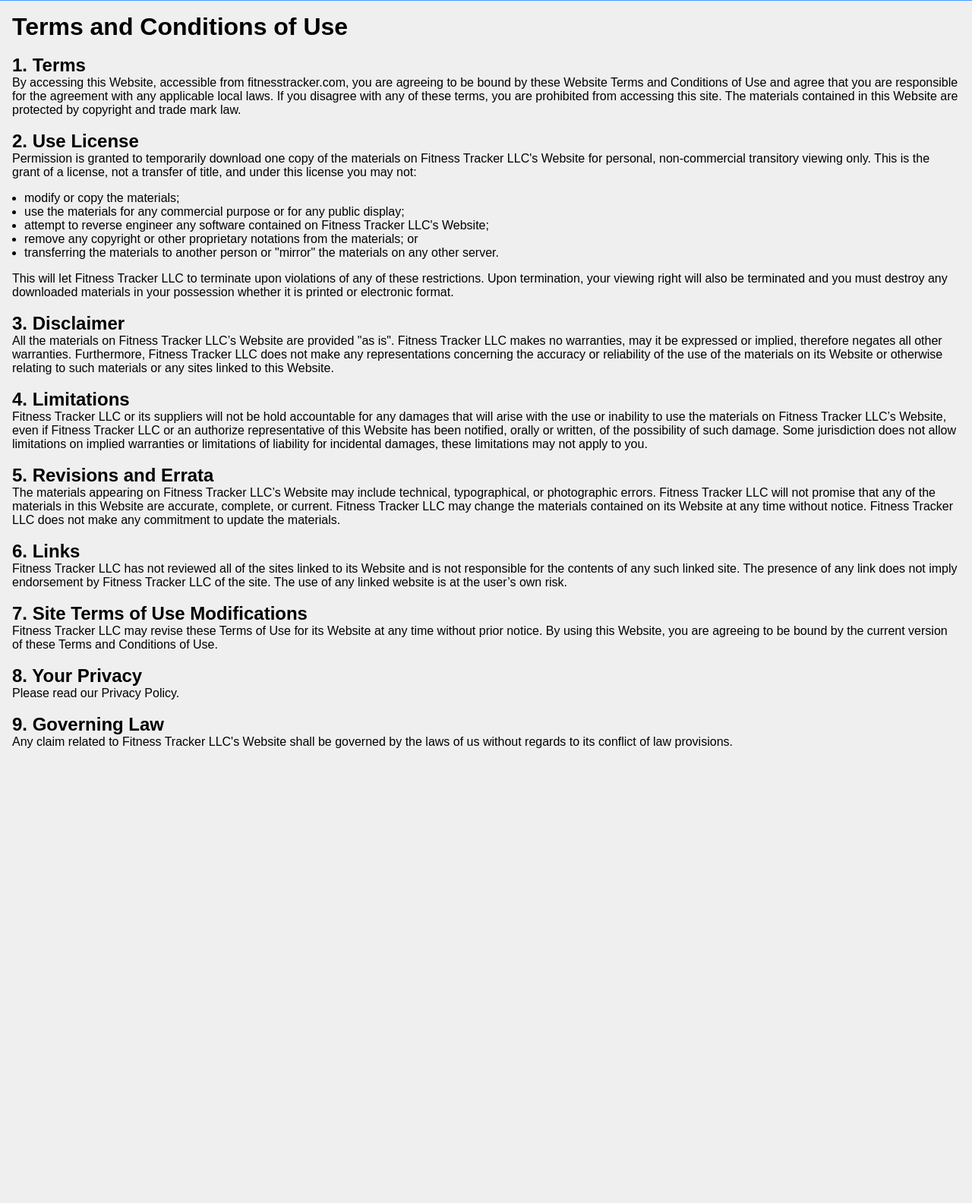
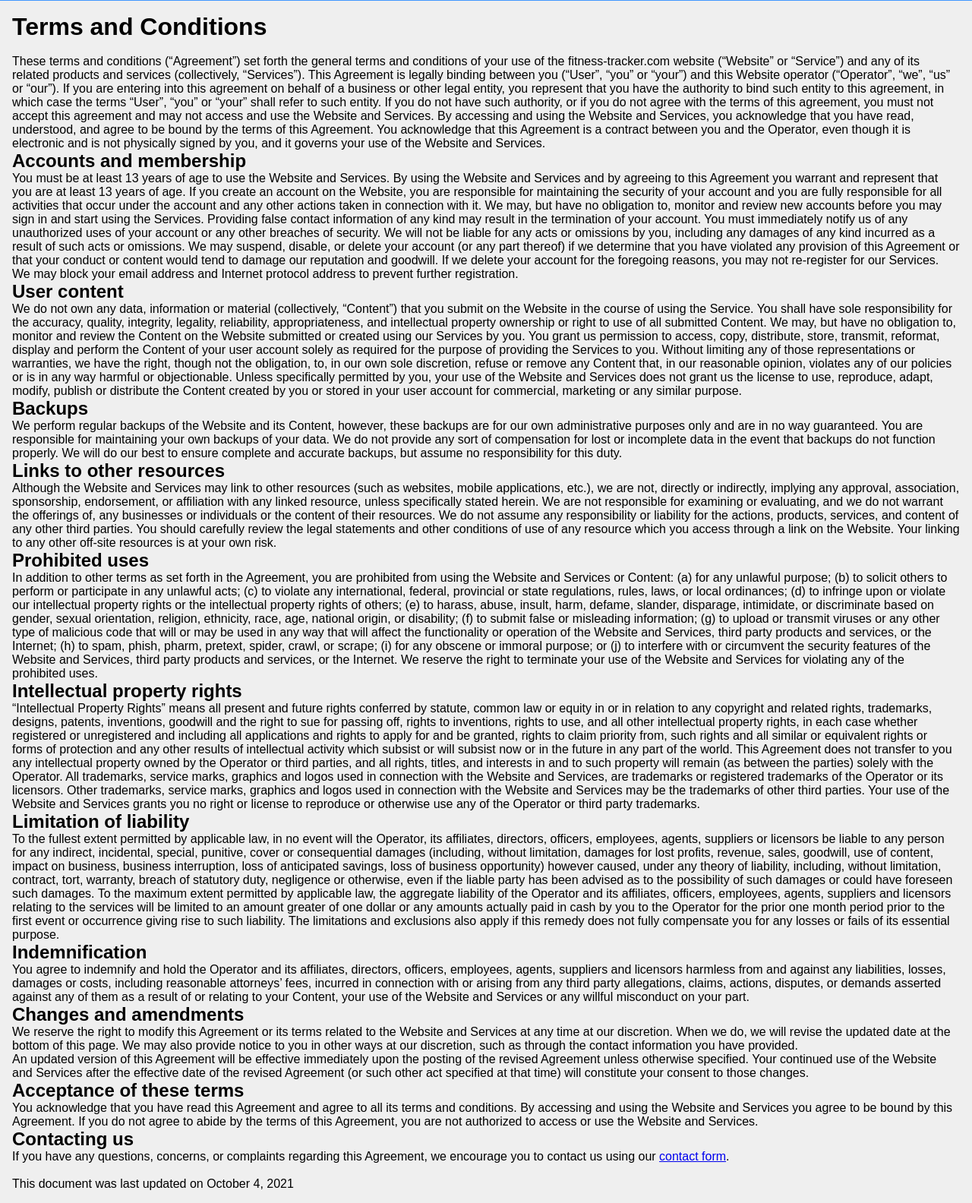
Before and after one commit to hughesm10/Fitness-Tracker, a PHP site: page /tos.html in a window 1280 px wide. Shown: the part 313-1897 px from the top of the page at 76% size. Before the commit the page ends 1298 px from the top, so only its background shows below. Run offline with PHP 8.4, Linux system fonts and the light colour scheme.

Commit message:
updated buttons, added contact page

```diff
--- a/adddata.html
+++ b/adddata.html
@@ -39,7 +39,8 @@
         <div class="nav-right">
 
           <form>  <!--------sign up button---------->
-            <input type="button" value="Sign Up | Login" onclick="window.location.href='signup.html'" class="signup-button">
+            <input type="button" value="Sign Up" onclick="window.location.href='signup.html'" class="signup-button">
+            <input type="button" value="Login" onclick="window.location.href='login.html'" class="login-button">
           </form>
 
           <a href="profile.html">
--- a/dashboard.html
+++ b/dashboard.html
@@ -39,7 +39,8 @@
         <div class="nav-right">
 
           <form>  <!--------sign up button---------->
-            <input type="button" value="Sign Up | Login" onclick="window.location.href='signup.html'" class="signup-button">
+            <input type="button" value="Sign Up" onclick="window.location.href='signup.html'" class="signup-button">
+            <input type="button" value="Login" onclick="window.location.href='login.html'" class="login-button">
           </form>
 
           <a href="profile.html">
--- a/index.html
+++ b/index.html
@@ -40,7 +40,8 @@
     <div class="nav-right">
 
       <form>  <!--------sign up button---------->
-        <input type="button" value="Sign Up | Login" onclick="window.location.href='signup.html'" class="signup-button">
+        <input type="button" value="Sign Up" onclick="window.location.href='signup.html'" class="signup-button">
+        <input type="button" value="Login" onclick="window.location.href='login.html'" class="login-button">
       </form>
 
       <a href="profile.html">
--- a/profile.html
+++ b/profile.html
@@ -39,7 +39,8 @@
         <div class="nav-right">
 
           <form>  <!--------sign up button---------->
-            <input type="button" value="Sign Up | Login" onclick="window.location.href='signup.html'" class="signup-button">
+            <input type="button" value="Sign Up" onclick="window.location.href='signup.html'" class="signup-button">
+            <input type="button" value="Login" onclick="window.location.href='login.html'" class="login-button">
           </form>
 
           <a href="profile.html">
--- a/settings.html
+++ b/settings.html
@@ -39,7 +39,8 @@
         <div class="nav-right">
 
           <form>  <!--------sign up button---------->
-            <input type="button" value="Sign Up | Login" onclick="window.location.href='signup.html'" class="signup-button">
+            <input type="button" value="Sign Up" onclick="window.location.href='signup.html'" class="signup-button">
+            <input type="button" value="Login" onclick="window.location.href='login.html'" class="login-button">
           </form>
 
           <a href="profile.html">
--- a/socialfeed.html
+++ b/socialfeed.html
@@ -39,7 +39,8 @@
         <div class="nav-right">
 
           <form>  <!--------sign up button---------->
-            <input type="button" value="Sign Up | Login" onclick="window.location.href='signup.html'" class="signup-button">
+            <input type="button" value="Sign Up" onclick="window.location.href='signup.html'" class="signup-button">
+            <input type="button" value="Login" onclick="window.location.href='login.html'" class="login-button">
           </form>
 
           <a href="profile.html">
--- a/style.css
+++ b/style.css
@@ -50,14 +50,14 @@
     margin-left: 20px;
 }
 
-.signup-button{
+.signup-button, .login-button{
     -webkit-border-radius: 20px;
     -moz-border-radius: 20px;
     border-radius: 12px;
     height: 40px;
     line-height: 20px;
     color: #FFFFFF;
-    width: 160px;
+    width: 100px;
     font-size: 20px;
     font-weight: 500;
     background-color: #4297FF;
@@ -66,7 +66,7 @@
     cursor: pointer;
     text-align: center;
 }
-.signup-button:hover{
+.signup-button:hover, .login-button:hover{
     background-color: white;
     color: #4297FF;
  }
--- a/tos.html
+++ b/tos.html
@@ -44,7 +44,8 @@
     <div class="nav-right">
 
       <form>  <!--------sign up button---------->
-        <input type="button" value="Sign Up | Login" onclick="window.location.href='signup.html'" class="signup-button">
+        <input type="button" value="Sign Up" onclick="window.location.href='signup.html'" class="signup-button">
+        <input type="button" value="Login" onclick="window.location.href='login.html'" class="login-button">
       </form>
 
       <a href="profile.html">
@@ -60,54 +61,116 @@
 
     <div class="tos-text">
 
-      <h1>Terms and Conditions of Use</h1>
+      <h1>Terms and Conditions</h1>
       <br>
-
-        <h2>1. Terms</h2>
-
-        <p>By accessing this Website, accessible from fitnesstracker.com, you are agreeing to be bound by these Website Terms and Conditions of Use and agree that you are responsible for the agreement with any applicable local laws. If you disagree with any of these terms, you are prohibited from accessing this site. The materials contained in this Website are protected by copyright and trade mark law.</p>
-        <br>
-        <h2>2. Use License</h2>
-
-        <p>Permission is granted to temporarily download one copy of the materials on Fitness Tracker LLC's Website for personal, non-commercial transitory viewing only. This is the grant of a license, not a transfer of title, and under this license you may not:</p>
-
-        <ul>
-            <li>modify or copy the materials;</li>
-            <li>use the materials for any commercial purpose or for any public display;</li>
-            <li>attempt to reverse engineer any software contained on Fitness Tracker LLC's Website;</li>
-            <li>remove any copyright or other proprietary notations from the materials; or</li>
-            <li>transferring the materials to another person or "mirror" the materials on any other server.</li>
-        </ul>
-
-        <p>This will let Fitness Tracker LLC to terminate upon violations of any of these restrictions. Upon termination, your viewing right will also be terminated and you must destroy any downloaded materials in your possession whether it is printed or electronic format.</p>
-        <br>
-        <h2>3. Disclaimer</h2>
-
-        <p>All the materials on Fitness Tracker LLC’s Website are provided "as is". Fitness Tracker LLC makes no warranties, may it be expressed or implied, therefore negates all other warranties. Furthermore, Fitness Tracker LLC does not make any representations concerning the accuracy or reliability of the use of the materials on its Website or otherwise relating to such materials or any sites linked to this Website.</p>
-        <br>
-        <h2>4. Limitations</h2>
-
-        <p>Fitness Tracker LLC or its suppliers will not be hold accountable for any damages that will arise with the use or inability to use the materials on Fitness Tracker LLC’s Website, even if Fitness Tracker LLC or an authorize representative of this Website has been notified, orally or written, of the possibility of such damage. Some jurisdiction does not allow limitations on implied warranties or limitations of liability for incidental damages, these limitations may not apply to you.</p>
-        <br>
-        <h2>5. Revisions and Errata</h2>
-
-        <p>The materials appearing on Fitness Tracker LLC’s Website may include technical, typographical, or photographic errors. Fitness Tracker LLC will not promise that any of the materials in this Website are accurate, complete, or current. Fitness Tracker LLC may change the materials contained on its Website at any time without notice. Fitness Tracker LLC does not make any commitment to update the materials.</p>
-        <br>
-        <h2>6. Links</h2>
-
-        <p>Fitness Tracker LLC has not reviewed all of the sites linked to its Website and is not responsible for the contents of any such linked site. The presence of any link does not imply endorsement by Fitness Tracker LLC of the site. The use of any linked website is at the user’s own risk.</p>
-        <br>
-        <h2>7. Site Terms of Use Modifications</h2>
-
-        <p>Fitness Tracker LLC may revise these Terms of Use for its Website at any time without prior notice. By using this Website, you are agreeing to be bound by the current version of these Terms and Conditions of Use.</p>
-        <br>
-        <h2>8. Your Privacy</h2>
-
-        <p>Please read our Privacy Policy.</p>
-        <br>
-        <h2>9. Governing Law</h2>
-
-        <p>Any claim related to Fitness Tracker LLC's Website shall be governed by the laws of us without regards to its conflict of law provisions.</p>
+      <p>These terms and conditions (“Agreement”) set forth the general terms and conditions of your use of the fitness-tracker.com website (“Website” or
+        “Service”) and any of its related products and services (collectively, “Services”). This Agreement is legally binding
+        between you (“User”, “you” or “your”) and this Website operator (“Operator”, “we”, “us” or “our”). If you are entering
+        into this agreement on behalf of a business or other legal entity, you represent that you have the authority to bind
+        such entity to this agreement, in which case the terms “User”, “you” or “your” shall refer to such entity. If you do
+        not have such authority, or if you do not agree with the terms of this agreement, you must not accept this agreement
+        and may not access and use the Website and Services. By accessing and using the Website and Services, you acknowledge
+        that you have read, understood, and agree to be bound by the terms of this Agreement. You acknowledge that this
+        Agreement is a contract between you and the Operator, even though it is electronic and is not physically signed by
+        you, and it governs your use of the Website and Services.</p>
+      <h2>Accounts and membership</h2>
+      <p>You must be at least 13 years of age to use the Website and Services. By using the Website and Services and by
+        agreeing to this Agreement you warrant and represent that you are at least 13 years of age. If you create an account
+        on the Website, you are responsible for maintaining the security of your account and you are fully responsible for all
+        activities that occur under the account and any other actions taken in connection with it. We may, but have no
+        obligation to, monitor and review new accounts before you may sign in and start using the Services. Providing false
+        contact information of any kind may result in the termination of your account. You must immediately notify us of any
+        unauthorized uses of your account or any other breaches of security. We will not be liable for any acts or omissions
+        by you, including any damages of any kind incurred as a result of such acts or omissions. We may suspend, disable, or
+        delete your account (or any part thereof) if we determine that you have violated any provision of this Agreement or
+        that your conduct or content would tend to damage our reputation and goodwill. If we delete your account for the
+        foregoing reasons, you may not re-register for our Services. We may block your email address and Internet protocol
+        address to prevent further registration.</p>
+      <h2>User content</h2>
+      <p>We do not own any data, information or material (collectively, “Content”) that you submit on the Website in the
+        course of using the Service. You shall have sole responsibility for the accuracy, quality, integrity, legality,
+        reliability, appropriateness, and intellectual property ownership or right to use of all submitted Content. We may,
+        but have no obligation to, monitor and review the Content on the Website submitted or created using our Services by
+        you. You grant us permission to access, copy, distribute, store, transmit, reformat, display and perform the Content
+        of your user account solely as required for the purpose of providing the Services to you. Without limiting any of
+        those representations or warranties, we have the right, though not the obligation, to, in our own sole discretion,
+        refuse or remove any Content that, in our reasonable opinion, violates any of our policies or is in any way harmful or
+        objectionable. Unless specifically permitted by you, your use of the Website and Services does not grant us the
+        license to use, reproduce, adapt, modify, publish or distribute the Content created by you or stored in your user
+        account for commercial, marketing or any similar purpose.</p>
+      <h2>Backups</h2>
+      <p>We perform regular backups of the Website and its Content, however, these backups are for our own administrative
+        purposes only and are in no way guaranteed. You are responsible for maintaining your own backups of your data. We do
+        not provide any sort of compensation for lost or incomplete data in the event that backups do not function properly.
+        We will do our best to ensure complete and accurate backups, but assume no responsibility for this duty.</p>
+      <h2>Links to other resources</h2>
+      <p>Although the Website and Services may link to other resources (such as websites, mobile applications, etc.), we are
+        not, directly or indirectly, implying any approval, association, sponsorship, endorsement, or affiliation with any
+        linked resource, unless specifically stated herein. We are not responsible for examining or evaluating, and we do not
+        warrant the offerings of, any businesses or individuals or the content of their resources. We do not assume any
+        responsibility or liability for the actions, products, services, and content of any other third parties. You should
+        carefully review the legal statements and other conditions of use of any resource which you access through a link on
+        the Website. Your linking to any other off-site resources is at your own risk.</p>
+      <h2>Prohibited uses</h2>
+      <p>In addition to other terms as set forth in the Agreement, you are prohibited from using the Website and Services or
+        Content: (a) for any unlawful purpose; (b) to solicit others to perform or participate in any unlawful acts; (c) to
+        violate any international, federal, provincial or state regulations, rules, laws, or local ordinances; (d) to infringe
+        upon or violate our intellectual property rights or the intellectual property rights of others; (e) to harass, abuse,
+        insult, harm, defame, slander, disparage, intimidate, or discriminate based on gender, sexual orientation, religion,
+        ethnicity, race, age, national origin, or disability; (f) to submit false or misleading information; (g) to upload or
+        transmit viruses or any other type of malicious code that will or may be used in any way that will affect the
+        functionality or operation of the Website and Services, third party products and services, or the Internet; (h) to
+        spam, phish, pharm, pretext, spider, crawl, or scrape; (i) for any obscene or immoral purpose; or (j) to interfere
+        with or circumvent the security features of the Website and Services, third party products and services, or the
+        Internet. We reserve the right to terminate your use of the Website and Services for violating any of the prohibited
+        uses.</p>
+      <h2>Intellectual property rights</h2>
+      <p>“Intellectual Property Rights” means all present and future rights conferred by statute, common law or equity in or
+        in relation to any copyright and related rights, trademarks, designs, patents, inventions, goodwill and the right to
+        sue for passing off, rights to inventions, rights to use, and all other intellectual property rights, in each case
+        whether registered or unregistered and including all applications and rights to apply for and be granted, rights to
+        claim priority from, such rights and all similar or equivalent rights or forms of protection and any other results of
+        intellectual activity which subsist or will subsist now or in the future in any part of the world. This Agreement does
+        not transfer to you any intellectual property owned by the Operator or third parties, and all rights, titles, and
+        interests in and to such property will remain (as between the parties) solely with the Operator. All trademarks,
+        service marks, graphics and logos used in connection with the Website and Services, are trademarks or registered
+        trademarks of the Operator or its licensors. Other trademarks, service marks, graphics and logos used in connection
+        with the Website and Services may be the trademarks of other third parties. Your use of the Website and Services
+        grants you no right or license to reproduce or otherwise use any of the Operator or third party trademarks.</p>
+      <h2>Limitation of liability</h2>
+      <p>To the fullest extent permitted by applicable law, in no event will the Operator, its affiliates, directors,
+        officers, employees, agents, suppliers or licensors be liable to any person for any indirect, incidental, special,
+        punitive, cover or consequential damages (including, without limitation, damages for lost profits, revenue, sales,
+        goodwill, use of content, impact on business, business interruption, loss of anticipated savings, loss of business
+        opportunity) however caused, under any theory of liability, including, without limitation, contract, tort, warranty,
+        breach of statutory duty, negligence or otherwise, even if the liable party has been advised as to the possibility of
+        such damages or could have foreseen such damages. To the maximum extent permitted by applicable law, the aggregate
+        liability of the Operator and its affiliates, officers, employees, agents, suppliers and licensors relating to the
+        services will be limited to an amount greater of one dollar or any amounts actually paid in cash by you to the
+        Operator for the prior one month period prior to the first event or occurrence giving rise to such liability. The
+        limitations and exclusions also apply if this remedy does not fully compensate you for any losses or fails of its
+        essential purpose.</p>
+      <h2>Indemnification</h2>
+      <p>You agree to indemnify and hold the Operator and its affiliates, directors, officers, employees, agents, suppliers
+        and licensors harmless from and against any liabilities, losses, damages or costs, including reasonable attorneys’
+        fees, incurred in connection with or arising from any third party allegations, claims, actions, disputes, or demands
+        asserted against any of them as a result of or relating to your Content, your use of the Website and Services or any
+        willful misconduct on your part.</p>
+      <h2>Changes and amendments</h2>
+      <p>We reserve the right to modify this Agreement or its terms related to the Website and Services at any time at our
+        discretion. When we do, we will revise the updated date at the bottom of this page. We may also provide notice to you
+        in other ways at our discretion, such as through the contact information you have provided.</p>
+      <p>An updated version of this Agreement will be effective immediately upon the posting of the revised Agreement unless
+        otherwise specified. Your continued use of the Website and Services after the effective date of the revised Agreement
+        (or such other act specified at that time) will constitute your consent to those changes.</p>
+      <h2>Acceptance of these terms</h2>
+      <p>You acknowledge that you have read this Agreement and agree to all its terms and conditions. By accessing and using
+        the Website and Services you agree to be bound by this Agreement. If you do not agree to abide by the terms of this
+        Agreement, you are not authorized to access or use the Website and Services.</p>
+      <h2>Contacting us</h2>
+      <p>If you have any questions, concerns, or complaints regarding this Agreement, we encourage you to contact us using our <a href="contact.html">contact form</a>.</p>
+      <br>
+      <p>This document was last updated on October 4, 2021</p>
 
     </div>
 
```
Also changed, not shown: contact.html (added, +71 -0 lines).
